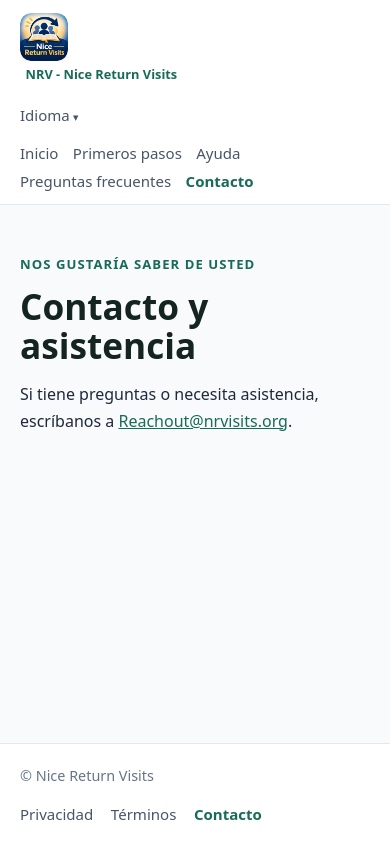
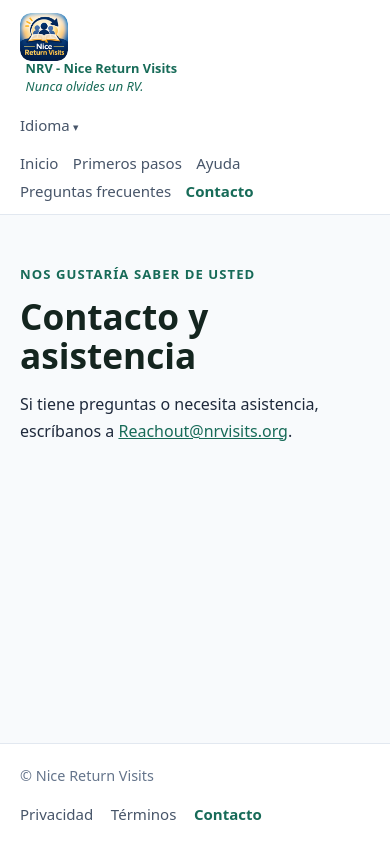
Before and after one commit to grasfulls/nice-return-visits-site, a plain HTML site: page es/contact.html in a window 390 px wide. Drawn offline with Linux system fonts and the light colour scheme.

Commit message:
Add Spanish tagline 'Nunca olvides un RV.' to website header
- Update brand section in all Spanish pages (es/ folder)
- Add brand-text wrapper with brand-name and brand-tagline spans
- Spanish tagline: 'Nunca olvides un RV.' (italic, subordinate to main brand name)
- Styling matches English tagline exactly (0.82rem, italic, teal color)
- Maintains 'NRV - Nice Return Visits' as brand name
- Preserves 'RV' exactly as 'RV' (not translated)
- Responsive behavior matches English pages across all breakpoints
- Affected pages: index, getting-started, help, faq, contact, privacy, terms

Co-authored-by: Copilot <223556219+Copilot@users.noreply.github.com>

```diff
--- a/es/contact.html
+++ b/es/contact.html
@@ -12,7 +12,10 @@
     <div class="header-inner">
       <a class="brand" href="index.html">
         <img src="../assets/icon-180.png" alt="" width="48" height="48">
-        <span class="brand-name">NRV - Nice Return Visits</span>
+        <div class="brand-text">
+          <span class="brand-name">NRV - Nice Return Visits</span>
+          <span class="brand-tagline">Nunca olvides un RV.</span>
+        </div>
       </a>
       <div class="header-controls">
         <nav aria-label="Navegación principal">
```
Also changed, not shown: es/faq.html (+4 -1 lines), es/getting-started.html (+4 -1 lines), es/help.html (+4 -1 lines), es/index.html (+4 -1 lines), es/privacy.html (+4 -1 lines), es/terms.html (+4 -1 lines).
